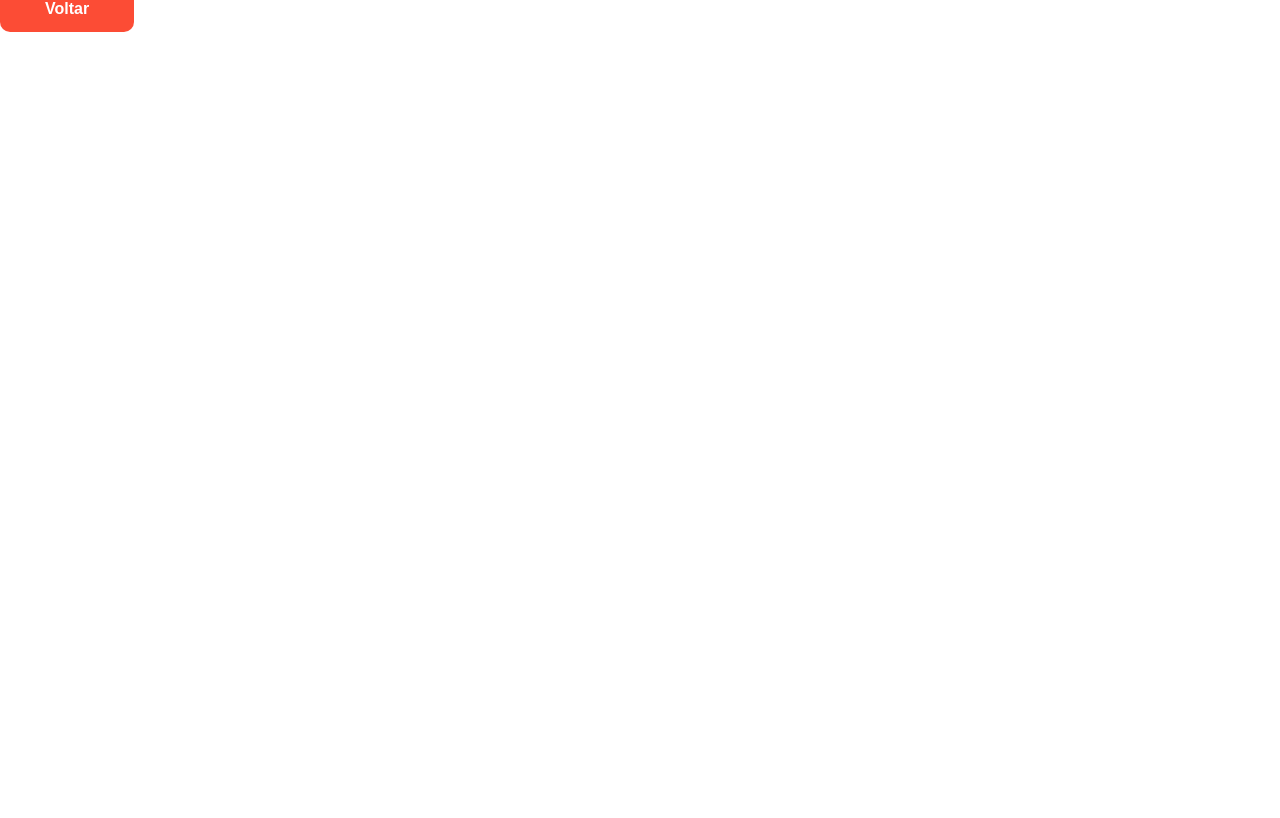
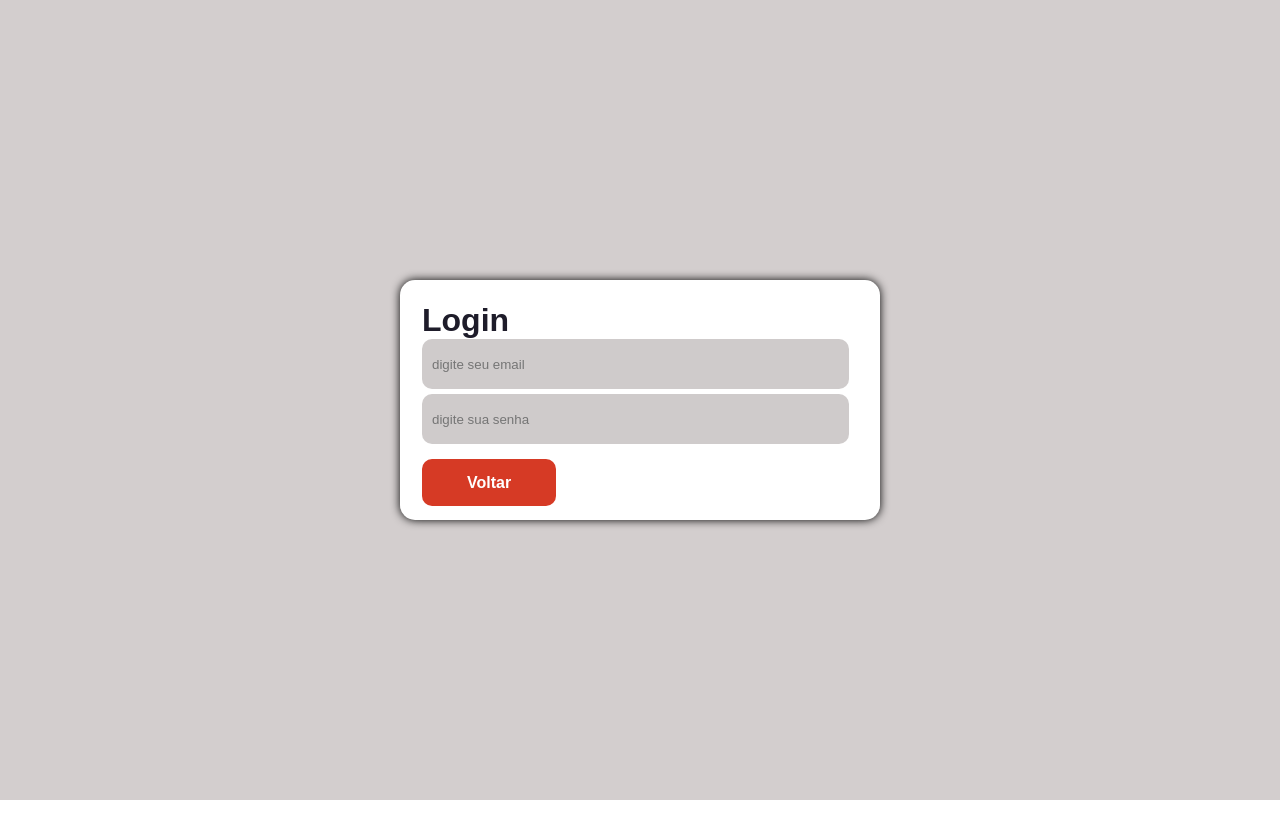
Before and after one commit to germanodrp/G1DaTi-App, a React (Create React App) app: page / in a window 1280 px wide. Built offline with nearby package versions, Linux system fonts and the light colour scheme.

Commit message:
chore:Trabalho em progresso

```diff
--- a/src/components/BotaoVoltar.jsx
+++ /dev/null
@@ -1,15 +0,0 @@
-import React from "react";
-
-const BotaoVoltar = () =>{
-    return(
-
-
-
-                <a href="/paginaInicial" class="home-btn">Voltar </a>
-
-
-
-    );
-};
-
-export default BotaoVoltar;
--- /dev/null
+++ b/src/components/TelaLogin.jsx
@@ -0,0 +1,31 @@
+import React from "react";
+import Botao from "../components/botaoLoguin";
+const Login = () => {
+  return (
+    <div className="Login">
+      <div className="divDeLogin">
+        <h1>Login</h1>
+        <div>
+          <input
+            className="loginInputEmail"
+            type="text"
+            placeholder="digite seu email"
+          />
+        </div>
+
+        <div>
+          <input
+            className="loginInputSenha"
+            type="password"
+            placeholder="digite sua senha"
+          />
+        </div>
+        <div className="BotaoVoltarTelaLogin">
+          <Botao link="/paginaInicial" texto="Voltar" />
+        </div>
+      </div>
+    </div>
+  );
+};
+
+export default Login;
--- a/src/components/barraDeTarefas.jsx
+++ b/src/components/barraDeTarefas.jsx
@@ -1,19 +1,28 @@
-import React from 'react';
-import { Link } from 'react-router-dom';
-import Botao from './botaoLoguin';
-
+import React from "react";
+import { Link } from "react-router-dom";
+import Botao from "./botaoLoguin";
 
 const BarraDeTarefas = () => {
   return (
     <nav className="navigation">
-            <a href="/paginaInicial" className="logo">G<span>1</span> <span>Da</span> Ti</a>
+      <a href="/paginaInicial" className="logo">
+        G<span>1</span> <span>Da</span> Ti
+      </a>
       <ul className="nav-menu">
-                <li className="nav-item"><Link to="/artigo">Artigo </Link></li>
-                <li className="nav-item"><a href="/gestaoEstrategica">O Que é Gestão Estratégica de Ti</a></li>
-                <li className="nav-item"><a href="/beneficios">Beneficios da Gestão </a></li>
-                <li className="nav-item"><a href="/contato">Contato</a></li>
-                <Botao />
-                <i className='bx bx-search'></i>
+        <li className="nav-item">
+          <Link to="/artigo">Artigo </Link>
+        </li>
+        <li className="nav-item">
+          <a href="/gestaoEstrategica">O Que é Gestão Estratégica de Ti</a>
+        </li>
+        <li className="nav-item">
+          <a href="/beneficios">Beneficios da Gestão </a>
+        </li>
+        <li className="nav-item">
+          <a href="/contato">Contato</a>
+        </li>
+        <Botao texto="Login" link="/" />
+        <i className="bx bx-search"></i>
       </ul>
       <div className="menu">
         <span className="bar"></span>
@@ -22,6 +31,6 @@ const BarraDeTarefas = () => {
       </div>
     </nav>
   );
-}
+};
 
 export default BarraDeTarefas;
--- a/src/components/botaoLoguin.jsx
+++ b/src/components/botaoLoguin.jsx
@@ -1,15 +1,14 @@
 import React from "react";
+import { Link } from "react-router-dom";
 
-const Botao = () =>{
-    return(
-
-
-
-                <a href="/" class="home-btn">Login </a>
-
-
-
-    );
+const Botao = ({ texto, link }) => {
+  return (
+    <div>
+      <Link to={link} class="home-btn" id="botaoVoltarDoLogin">
+        {texto}
+      </Link>
+    </div>
+  );
 };
 
 export default Botao;
--- a/src/pages/Loguin/index.js
+++ b/src/pages/Loguin/index.js
@@ -1,12 +1,15 @@
-import BotaoVoltar from '../../components/BotaoVoltar';
 
+import BarraDeTarefas from '../../components/barraDeTarefas';
+import Botao from '../../components/botaoLoguin';
+import Tela from '../../components/TelaLogin';
 
-function PaginaInicial () {
+function Login () {
     return (
         <div>
-            <BotaoVoltar/>
+            <Tela/>
+            <br/>
         </div>
      );
 }
 
-export default PaginaInicial;
+export default Login;
--- a/src/styles/style.css
+++ b/src/styles/style.css
@@ -30,6 +30,53 @@ body {
   color: var(--red);
   font-size: 2rem;
   font-weight: 800;
+}
+.loginInputEmail{
+  display: flex;
+  align-items: center;
+  border-radius:10px ;
+  border: black;
+  width: 98%;
+  height: 50px;
+  padding-bottom: 5px;
+  background-color: rgb(207, 203, 203);
+  margin-bottom:5px;
+  padding: 10px;
+}
+
+.loginInputSenha{
+  display: flex;
+  align-items: center;
+  border-radius:10px ;
+  border: black;
+  width: 98%;
+  height: 50px;
+  padding-bottom: 5px;
+  background-color: rgb(207, 203, 203);
+  padding: 10px;
+
+}
+
+.BotaoVoltarTelaLogin{
+  padding-top:30px ;
+}
+.Login{
+ display: flex;
+ align-items: center;
+ justify-content: center;
+ height: 100vh;
+ width: 100%;
+ background-color: rgb(211, 206, 206);
+
+}
+.divDeLogin{
+  box-shadow: 0px 0px 10px black;
+  background-color: white;
+  border-radius: 15px;
+  padding: 22px;
+  height: 30vh;
+  width: 60vh;
+  ;
 }
 .logo span {
   color: var(--dark);
```
Lines whose indentation alone changed are shown as unchanged.
